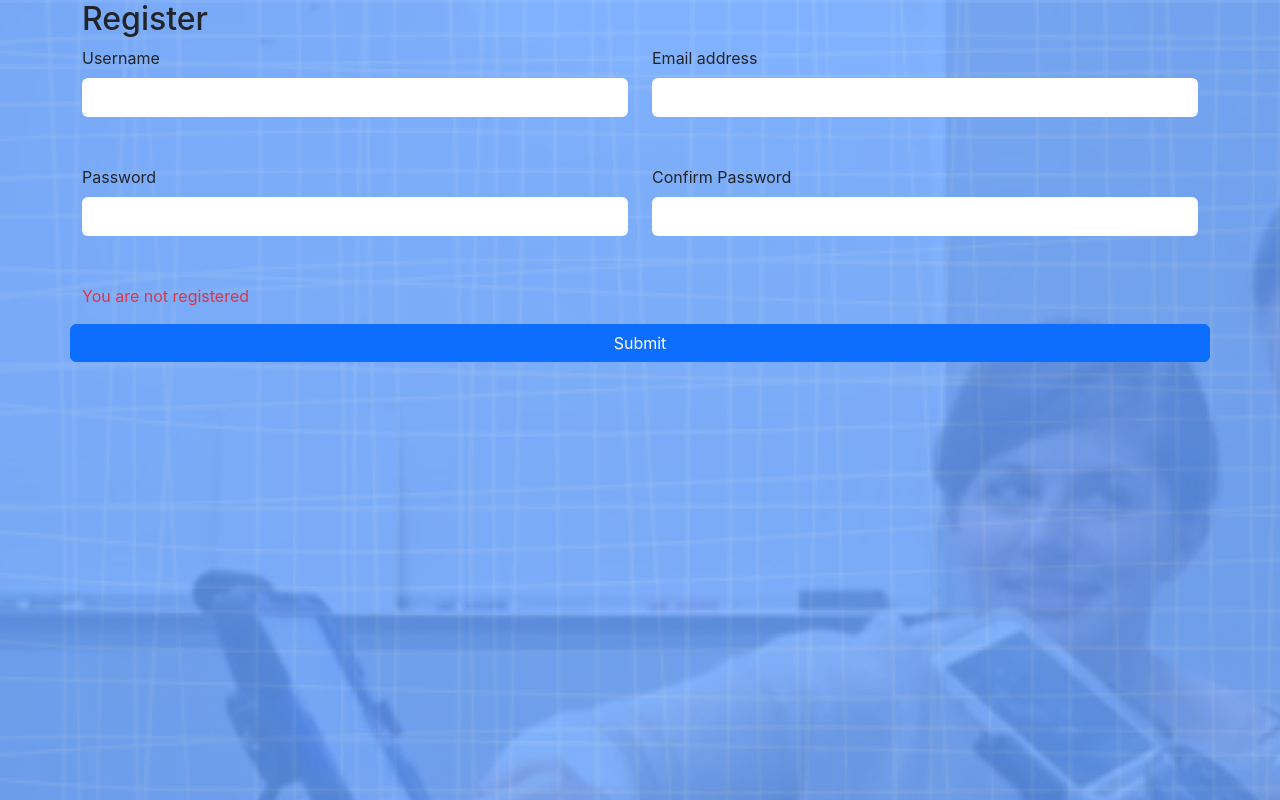
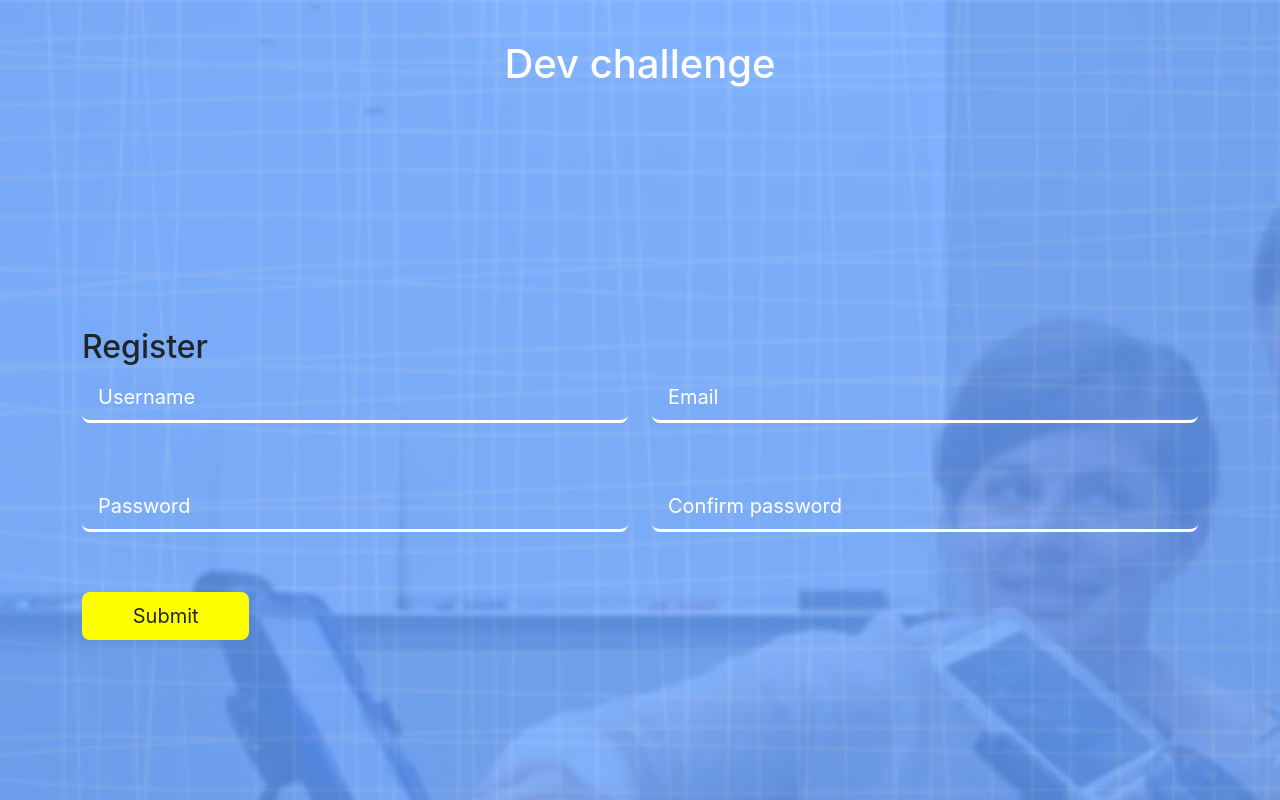
Before and after one commit to AndrewMcKean/react-auth, a React (Create React App) app: page /register in a window 1280 px wide. Built offline with nearby package versions, Linux system fonts and the light colour scheme.

Commit message:
Added register-success alert with redirect to login Added styling to register form

```diff
--- a/src/App.js
+++ b/src/App.js
@@ -7,7 +7,6 @@ import RegisterPage from "./components/RegisterPage";
 import FreeComponent from "./components/FreeComponent";
 import Dashboard from "./components/Dashboard";
 import ProtectedRoutes from "./ProtectedRoutes";
-import backgroundImage from './assets/Background.png';
 
 
 function App() {
--- a/src/components/Login.js
+++ b/src/components/Login.js
@@ -26,7 +26,7 @@ export default function Login() {
     axios(configuration)
       .then((result) => {
         setLogin(true);
-        //
+        //Cache cookie and redirect
         cookies.set("TOKEN", result.data.token, {
           path: "/",
         });
@@ -50,7 +50,7 @@ export default function Login() {
               size="lg"
               value={email}
               onChange={(e) => setEmail(e.target.value)}
-              placeholder="enter email"
+              placeholder="Enter Email"
             />
           </Col>
 
--- a/src/components/Register.js
+++ b/src/components/Register.js
@@ -1,13 +1,16 @@
 import React, {useState} from 'react';
-import { Form, Button, Col, Row } from 'react-bootstrap';
+import { Container, Form, Button, Col, Row, Alert } from 'react-bootstrap';
 import axios from "axios";
+import './index.css';
+
 
 export default function Register() {
   const [email, setEmail] = useState("");
   const [username, setUsername] = useState("");
   const [password, setPassword] = useState("");
+  const [message, setMessage] = useState("");
   const [confirmPassword, setConfirmPassword] = useState("");
-  const [register, setRegister] = useState("");
+  const [error, setError] = useState(false);
 
   const handleSubmit = (e) => {
     //Prevent form from refreshing the whole page
@@ -26,24 +29,27 @@ export default function Register() {
 
     axios(configuration)
       .then((result) => {
-        setRegister(true);
+        alert("Success! Please login.")
+        window.location.href = "/login";
       })
-      .catch((error) => {
+      .catch((message, error) => {
         error = new Error();
+        setError(true);
+        setMessage(message.response.data.message + ": email already signed up.");
       });
   }
 
   return(
-    <>
-      <h2>Register</h2>
+    <Container className="registerContainer">
       <Form onSubmit={(e) => handleSubmit(e)}>
         {/* email */}
         <Row>
           <Col>
-              <Form.Label>Username</Form.Label>
             <Form.Control
+              className="bg-transparent"
               type="username"
               name="username"
+              size="lg"
               value={username}
               onChange={(e) => setUsername(e.target.value)}
               placeholder="Username"
@@ -52,8 +58,9 @@ export default function Register() {
 
           <Col>
             {/* email */}
-              <Form.Label>Email address</Form.Label>
             <Form.Control
+              className="bg-transparent"
+              size="lg"
               type="email"
               name="email"
               value={email}
@@ -65,8 +72,9 @@ export default function Register() {
         <Row>
           <Col>
           {/* Password */}
-            <Form.Label>Password</Form.Label>
           <Form.Control
+            className="bg-transparent"
+            size="lg"
             type="password"
             name="password"
             value={password}
@@ -76,8 +84,9 @@ export default function Register() {
           </Col>
           <Col>
             {/* Confirm password */}
-              <Form.Label>Confirm Password</Form.Label>
             <Form.Control
+              className="bg-transparent"
+              size="lg"
               type="password"
               name="confirmPassword"
               value={confirmPassword}
@@ -85,25 +94,24 @@ export default function Register() {
               placeholder="Confirm password"
             />
           </Col>
+            {/* display message */}
+            {error ? (
+              <p className="text-danger">{message}</p>
+            ) : (
+              <></>
+            )}
           </Row>
-          <Row>
-            {/*Display success message*/}
-              {register ? (
-                <p className="text-success">You are registered successfully</p>
-              ) : (
-                <p className="text-danger">You are not registered</p>
-              )}
-
             {/* Submit button */}
             <Button
-              variant="primary"
+              variant="custom"
+              className=""
+              size="lg"
               type="submit"
               onClick={(e) => handleSubmit(e)}
             >
               Submit
             </Button>
-          </Row>
       </Form>
-    </>
+    </Container>
   )
 }
--- a/src/components/RegisterPage.js
+++ b/src/components/RegisterPage.js
@@ -4,9 +4,13 @@ import Register from "./Register";
 
 export default function RegisterPage() {
   return (
-    <Row>
-      {/* Register */}
-        <Register />
-    </Row>
+    <>
+      <h1 className="pageTitleSignUp">Dev challenge</h1>
+      <h2>Register</h2>
+      <Row>
+        {/* Register */}
+          <Register />
+      </Row>
+    </>
   );
 }
--- a/src/components/index.css
+++ b/src/components/index.css
@@ -4,6 +4,13 @@
     color: white;
     text-align: center;
     margin-bottom: 7em;
+    margin-top: 1em;
+}
+
+.pageTitleSignUp {
+    color: white;
+    text-align: center;
+    margin-bottom: 6em;
     margin-top: 1em;
 }
 
@@ -25,18 +32,16 @@
 
 }
 
-.loginContainer {
+.loginContainer, .registerContainer {
     margin-bottom: 2em;
 }
 
 .btn-custom {
     background-color: yellow !important;
     width: 15% !important;
-    border-bottom: none !important;
 }
 
 .signup {
     font-size: x-large;
     color: white;
-
 }
```
Lines whose indentation alone changed are shown as unchanged.
